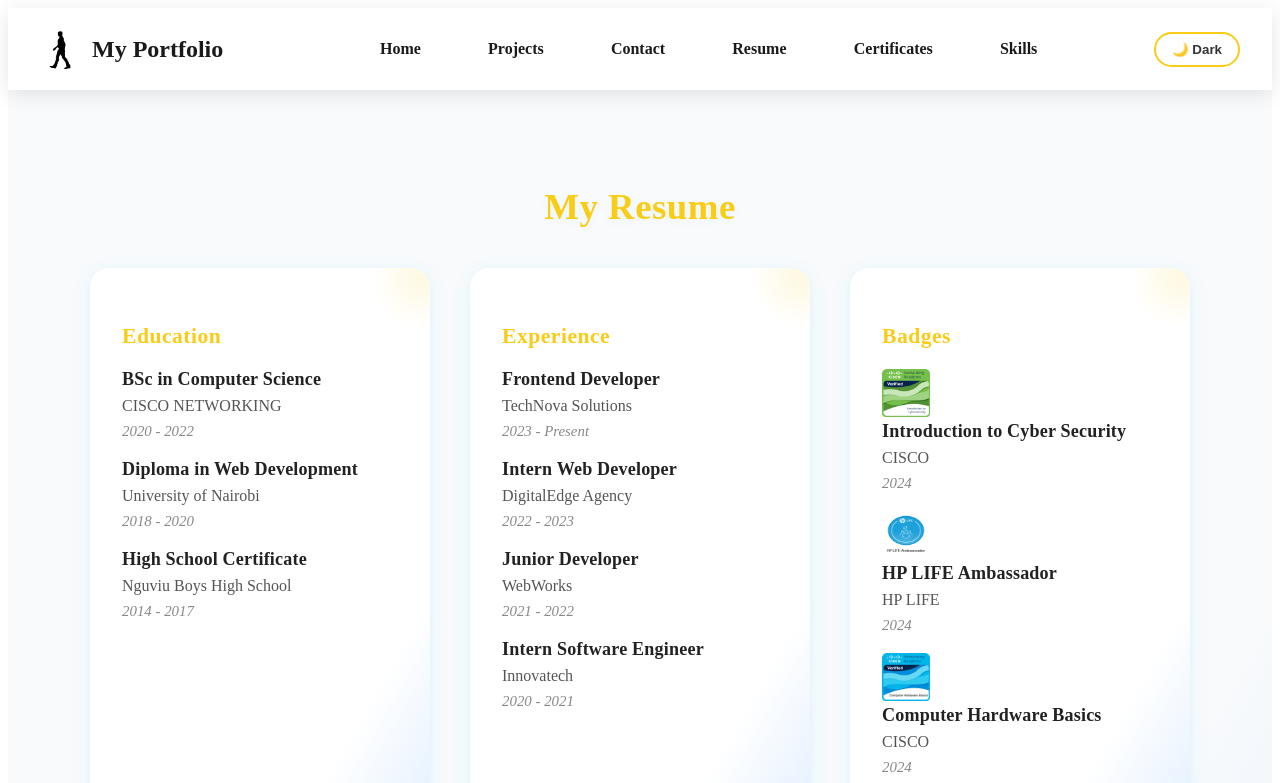
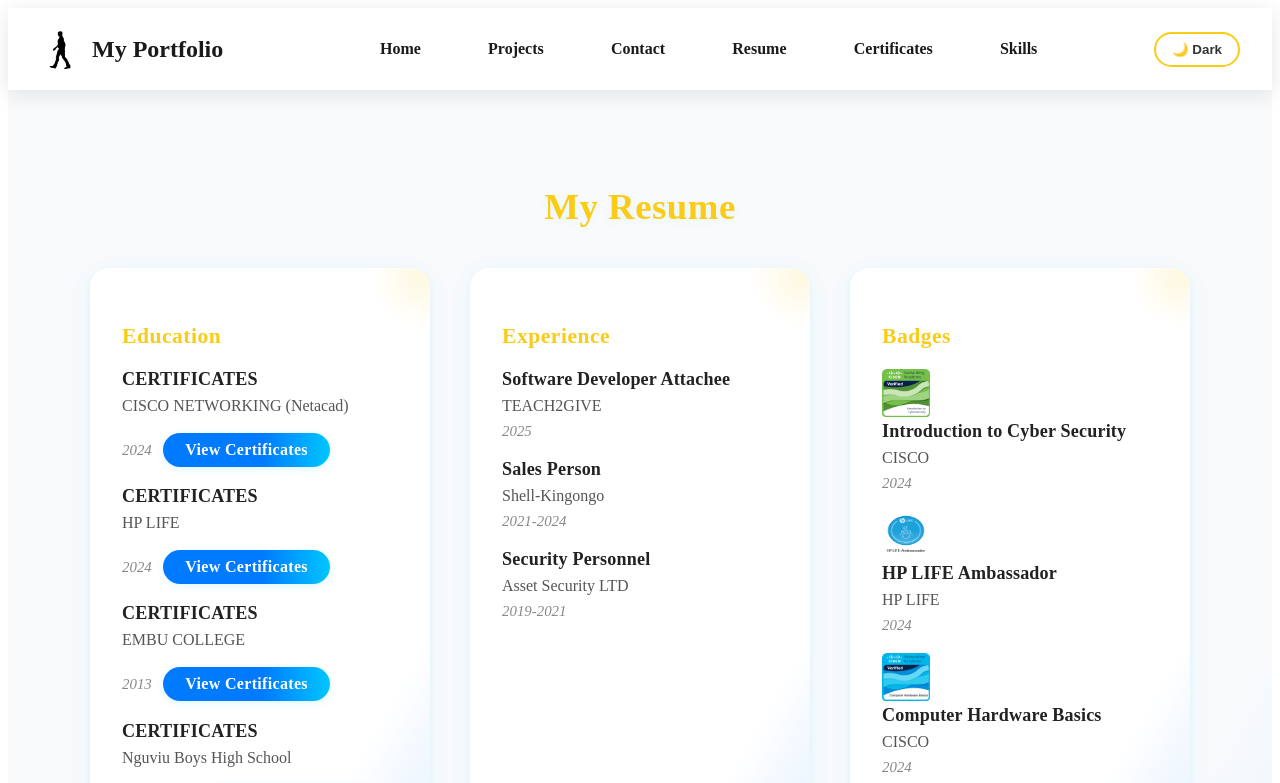
Before and after one commit to rewellnamu/portfolio, an Angular app: page /resume in a window 1280 px wide. Shown: the top 783 px of the page. Built offline with nearby package versions, Linux system fonts and the light colour scheme.

Commit message:
refactor: simplify CI/CD pipeline; update resume component with new education and experience details

```diff
--- a/src/app/components/about/about.component.html
+++ b/src/app/components/about/about.component.html
@@ -13,7 +13,7 @@
             </div>
             <p>My journey into the world of development began with a fascination for how technology can solve real-world problems. This curiosity led me to explore various programming languages and frameworks, ultimately igniting a deep passion for creating functional and aesthetically pleasing applications.</p>
             <p>Over the years, I've honed my skills through hands-on projects, continuous learning, and a commitment to staying up-to-date with the latest industry trends. I thrive on challenges and enjoy the process of transforming ideas into tangible digital solutions.</p>
-            <p>When I'm not coding, you can find me exploring new technologies, contributing to open-source projects, or sharing my knowledge with others through blogging and mentoring. I believe in the power of collaboration and am always eager to connect with fellow developers and tech enthusiasts.</p>
+            <p>When I'm not coding, you can find me exploring new technologies, contributing to open-source projects, or sharing my knowledge with others through blogging. I believe in the power of collaboration and am always eager to connect with fellow developers and tech enthusiasts.</p>
             <p>My goal is to create impactful applications that enhance user experiences and drive positive change. I'm excited about the future of technology and look forward to being a part of its evolution.</p>
             <p>Thank you for visiting my portfolio! Feel free to explore my projects and reach out if you'd like to collaborate or discuss potential opportunities.</p>
             <p>Best regards,</p>
--- a/src/app/components/resume/resume.component.html
+++ b/src/app/components/resume/resume.component.html
@@ -6,9 +6,10 @@
     <div class="resume-block">
       <h3 class="resume-heading">Education</h3>
       <div class="resume-item" *ngFor="let edu of education">
-        <h4>{{ edu.degree }}</h4>
+        <h4>CERTIFICATES</h4>
         <p>{{ edu.institution }}</p>
         <span class="date">{{ edu.year }}</span>
+        <a routerLink="/certificates" class="cert-link">View Certificates</a>
       </div>
     </div>
 
--- a/src/app/components/resume/resume.component.scss
+++ b/src/app/components/resume/resume.component.scss
@@ -111,6 +111,43 @@
       }
     }
   }
+
+  .cert-link {
+    display: inline-block;
+    margin-top: 0.7rem;
+    margin-left: 0.7rem;
+    padding: 0.5rem 1.4rem;
+    background: linear-gradient(90deg, #007bff 60%, #00c6ff 100%);
+    color: #fff;
+    border-radius: 2em;
+    text-decoration: none;
+    font-size: 1rem;
+    font-weight: 600;
+    letter-spacing: 0.02em;
+    box-shadow: 0 2px 8px #00c6ff22;
+    border: none;
+    outline: none;
+    cursor: pointer;
+    transition:
+      background 0.25s,
+      color 0.18s,
+      box-shadow 0.18s,
+      transform 0.15s;
+
+    &:hover,
+    &:focus {
+      background: linear-gradient(90deg, #00c6ff 60%, #007bff 100%);
+      color: #fff;
+      box-shadow: 0 6px 24px #00c6ff33;
+      transform: translateY(-2px) scale(1.06);
+      text-decoration: none;
+    }
+
+    &:active {
+      transform: scale(0.98);
+      box-shadow: 0 1px 4px #00c6ff22;
+    }
+  }
 }
 
 .transcript-section {
--- a/src/app/components/resume/resume.component.ts
+++ b/src/app/components/resume/resume.component.ts
@@ -12,39 +12,42 @@
 export class ResumeComponent {
   education = [
     {
-      degree: 'BSc in Computer Science',
-      institution: 'CISCO NETWORKING',
-      year: '2020 - 2022',
+      institution: 'CISCO NETWORKING (Netacad)',
+      year: '2024',
     },
     {
-      degree: 'Diploma in Web Development',
-      institution: 'University of Nairobi',
-      year: '2018 - 2020',
+
+      institution: 'HP LIFE',
+      year: '2024',
     },
     {
-      degree: 'High School Certificate',
+      institution: 'EMBU COLLEGE',
+      year: '2013',
+    },
+    {
+
       institution: 'Nguviu Boys High School',
-      year: '2014 - 2017',
+      year: '2009 - 2012',
     },
   ];
 
   experience = [
     {
-      role: 'Frontend Developer',
-      company: 'TechNova Solutions',
-      year: '2023 - Present',
+      role: 'Software Developer Attachee',
+      company: 'TEACH2GIVE',
+      year: '2025',
     },
     {
-      role: 'Intern Web Developer',
-      company: 'DigitalEdge Agency',
-      year: '2022 - 2023',
+      role: 'Sales Person',
+      company: 'Shell-Kingongo',
+      year: '2021-2024',
     },
-    { role: 'Junior Developer', company: 'WebWorks', year: '2021 - 2022' },
     {
-      role: 'Intern Software Engineer',
-      company: 'Innovatech',
-      year: '2020 - 2021',
+      role: 'Security Personnel',
+      company: 'Asset Security LTD',
+      year: '2019-2021',
     },
+
   ];
 
   badges = [
```
